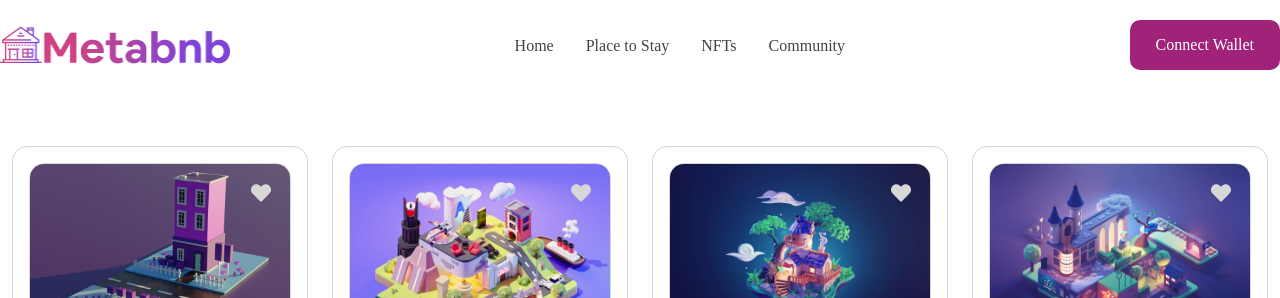
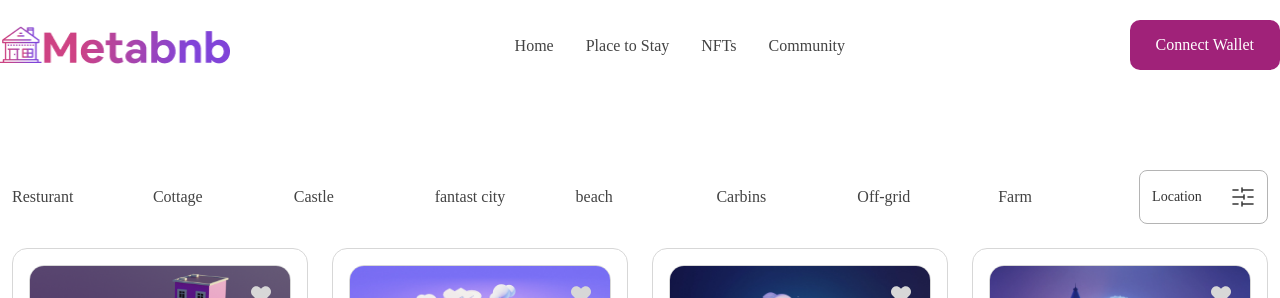
Before and after one commit to Oluwatoyinah/metabnb, a React (Create React App) app: page /place-to-stay in a window 1280 px wide. Shown: the top 298 px of the page. Built offline with nearby package versions, Linux system fonts and the light colour scheme; a web font is replaced by a local one.

Commit message:
fix: nav logic done

```diff
--- a/src/App.js
+++ b/src/App.js
@@ -13,6 +13,7 @@ function App() {
 
   const openModal = () => {
     setModalActive(true)
+    setNavActive(false)
   }
 
   const closeModal = () => {
@@ -33,7 +34,7 @@ function App() {
 
   return (
     <>
-    <MobileNav navActive={navActive} closeNav={closeNav} />
+    <MobileNav navActive={navActive} closeNav={closeNav} openModal={openModal} />
     <Navbar openModal={openModal} openNav={openNav} />
     <Routes>
        <Route path='/' element={<Home />} />
--- a/src/Components/MobileNav.jsx
+++ b/src/Components/MobileNav.jsx
@@ -3,7 +3,7 @@ import { FaTimes } from "react-icons/fa";
 import { Link } from "react-router-dom";
 import Metabnb from '../assets/images/metabnb-white-logo.svg'
 
-const MobileNav = ({navActive, closeNav}) => {
+const MobileNav = ({navActive, closeNav, openModal}) => {
   return (
     <div className={`mobile-nav p-3 ${navActive ? 'active' : ""}`}>
       <div className="text-end close">
@@ -31,7 +31,7 @@ const MobileNav = ({navActive, closeNav}) => {
             <Link to="/">Community</Link>
           </li>
         </ul>
-        <button className="main-btn">Connect Wallet</button>
+        <button className="main-btn" onClick={openModal}>Connect Wallet</button>
       </div>
       <div className="text-center">
          <img src={Metabnb} className='w-[100px] mx-auto mb-3' alt="logo" />
--- a/src/Pages/PlaceToStay.jsx
+++ b/src/Pages/PlaceToStay.jsx
@@ -16,6 +16,7 @@ import cardImg14 from '../assets/images/places/14.png'
 import cardImg15 from '../assets/images/places/15.png'
 import cardImg16 from '../assets/images/places/16.png'
 import Card from "../Components/Card";
+import Settings from '../assets/images/settings.png'
 
 const cardImages = [
   cardImg1,
@@ -40,6 +41,22 @@ const PlaceToStay = () => {
     <>
       <section className="min-h-[50vh] py-14 px-3">
         <div className="container mx-auto">
+        <div className="grid grid-cols-2 md:grid-cols-4 gap-3 lg:grid-cols-9 py-6 items-center">
+          <span className="font-normal text-base text-[#434343]">Resturant</span>
+          <span className="font-normal text-base text-[#434343]">Cottage</span>
+          <span className="font-normal text-base text-[#434343]">Castle</span>
+          <span className="font-normal text-base text-[#434343]">fantast city</span>
+          <span className="font-normal text-base text-[#434343]">beach</span>
+          <span className="font-normal text-base text-[#434343]">Carbins</span>
+          <span className="font-normal text-base text-[#434343]">Off-grid</span>
+          <span className="font-normal text-base text-[#434343]">Farm</span>
+          <span className="location px-3 py-3.5 gap-2 flex justify-between items-center text-[#333333]">
+            <span className="text-sm">Location</span>
+            <span>
+              <img src={Settings} alt="settings" />
+            </span>
+          </span>
+        </div>
           <div className="grid grid-cols-1 sm:grid-cols-2 lg:grid-cols-4 gap-6">
             {cardImages.map((_, i) => (
               <Card key={i} imgSrc={_} />
--- a/src/index.css
+++ b/src/index.css
@@ -116,7 +116,7 @@
 
 .card-box-img span svg.unchecked {
   font-size: 20px;
-  fill: #D7D7D7;
+  fill: #d7d7d7;
 }
 
 .card-box-img span svg.checked {
@@ -158,8 +158,6 @@
   font-family: "Sora", sans-serif;
 }
 
-
-
 /* HAMBURGER  */
 .hamburger {
   cursor: pointer;
@@ -173,7 +171,7 @@
 
 .hamburger span {
   /* background-color: rgba(91, 106, 119, 0.95); */
-  background-color: #A02279;
+  background-color: #a02279;
   display: block;
   height: 0.133em;
   margin-bottom: 0.28em;
@@ -187,12 +185,12 @@
 }
 
 .hamburger span:nth-of-type(2) {
-   width: 1.8em;
+  width: 1.8em;
 }
 
 .hamburger span:nth-of-type(3) {
-   width: 1.5em;
-   margin-left: -3px;
+  width: 1.5em;
+  margin-left: -3px;
 }
 
 /* MOBILE NAV  */
@@ -211,7 +209,7 @@
 }
 
 .mobile-nav.active {
- left: 0;
+  left: 0;
 }
 
 .mobile-nav .close span {
@@ -228,5 +226,11 @@
 .mobile-nav-body ul li {
   font-size: 28px;
   line-height: 45px;
-  margin-bottom: 10px
+  margin-bottom: 10px;
 }
+
+.location {
+  background: linear-gradient(124.4deg, #ffffff 10.8%, #ffffff 87.34%);
+  border: 1px solid #b4b4b4;
+  border-radius: 8px;
+}
```
Also changed, not shown: src/assets/images/settings.png (added).
